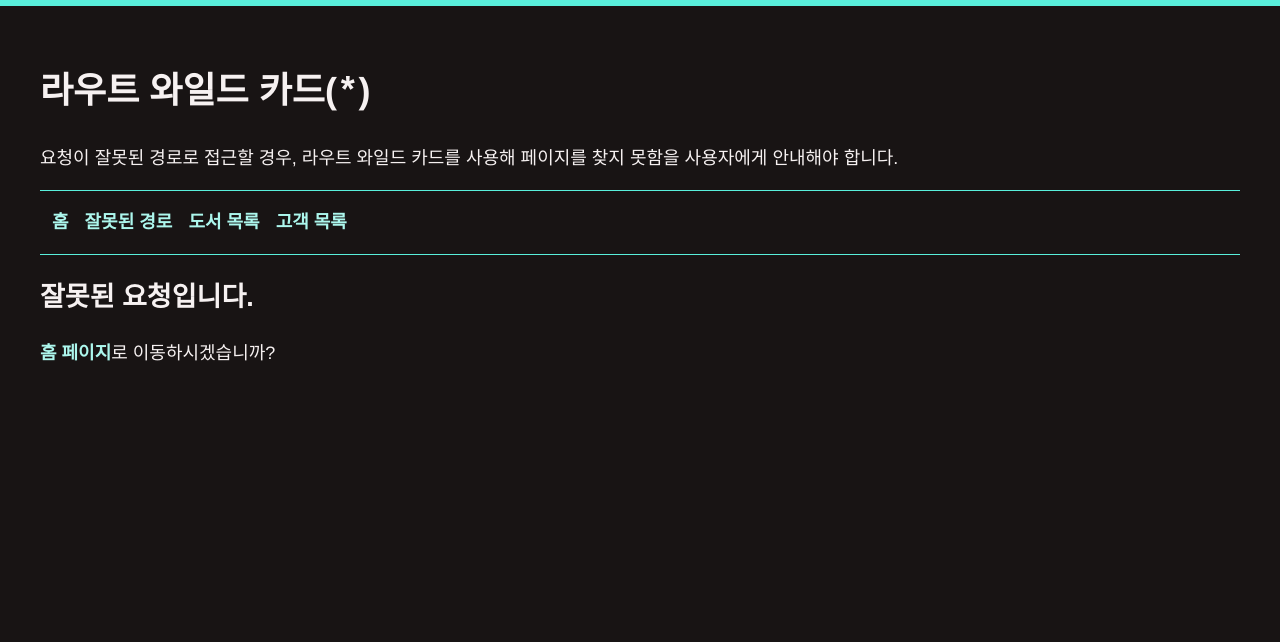
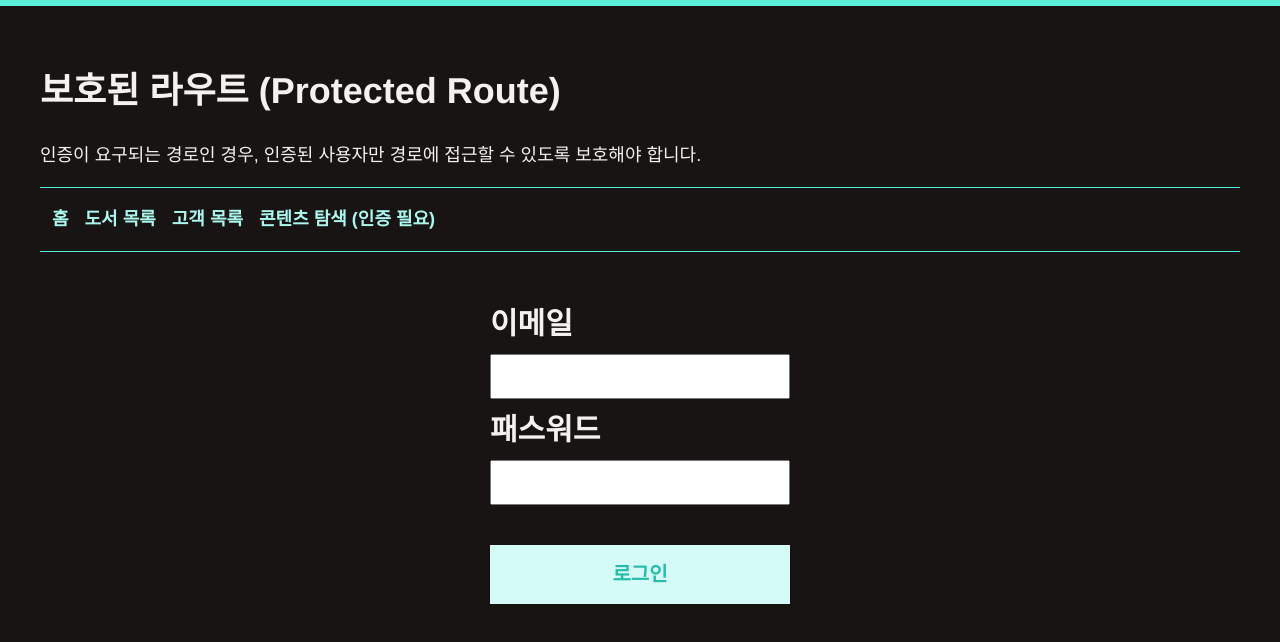
Before and after one commit to yamoo9/react-router-v6, a React (Create React App) app: page /login in a window 1280 px wide. Shown: the top 642 px of the page. Built offline with nearby package versions, Linux system fonts and the light colour scheme.

Commit message:
complete. 라우트 보호

```diff
--- a/package.json
+++ b/package.json
@@ -3,6 +3,7 @@
   "version": "0.1.0",
   "private": true,
   "dependencies": {
+    "lodash": "4.17.21",
     "react": "18.2.0",
     "react-dom": "18.2.0",
     "react-router-dom": "6.4.3",
--- a/src/App.jsx
+++ b/src/App.jsx
@@ -1,17 +1,17 @@
 import { BrowserRouter as Router } from 'react-router-dom';
 import { GlobalNav } from 'components/GlobalNav';
 import AppRoutes from './AppRoutes';
+import { AuthProvider } from 'contexts/auth';
 
 function App() {
   return (
+    <AuthProvider>
       <Router>
         <div className="container">
-        <h1>
-          라우트 와일드 카드(<code>*</code>)
-        </h1>
+          <h1>보호된 라우트 (Protected Route)</h1>
           <p>
-          요청이 잘못된 경로로 접근할 경우, 라우트 와일드 카드를 사용해 페이지를
-          찾지 못함을 사용자에게 안내해야 합니다.
+            인증이 요구되는 경로인 경우, 인증된 사용자만 경로에 접근할 수 있도록
+            보호해야 합니다.
           </p>
 
           <div className="border" />
@@ -23,6 +23,7 @@
           <AppRoutes />
         </div>
       </Router>
+    </AuthProvider>
   );
 }
 
--- a/src/AppRoutes.jsx
+++ b/src/AppRoutes.jsx
@@ -1,5 +1,7 @@
 import { lazy, Suspense } from 'react';
 import { useRoutes } from 'react-router-dom';
+import { RequiredAuth } from 'components/RequiredAuth';
+import Login from 'pages/Login';
 
 const Home = lazy(() => import('pages/Home'));
 const Books = lazy(() => import('pages/Books'));
@@ -8,10 +10,30 @@
 const Consumer = lazy(() => import('pages/Consumer'));
 const NotFound = lazy(() => import('pages/NotFound'));
 
+const Browse = lazy(() => import('pages/Browse'));
+const Dashboard = lazy(() => import('pages/Dashboard'));
+
 function RouteConfig() {
   const routeConfig = useRoutes([
     { path: '*', element: <NotFound /> },
     { path: '/', element: <Home /> },
+    { path: '/login', element: <Login /> },
+    {
+      path: '/browse',
+      element: (
+        <RequiredAuth>
+          <Browse />
+        </RequiredAuth>
+      ),
+    },
+    {
+      path: '/dashboard',
+      element: (
+        <RequiredAuth>
+          <Dashboard />
+        </RequiredAuth>
+      ),
+    },
     {
       path: '/books',
       element: <Books />,
--- a/src/components/GlobalNav.jsx
+++ b/src/components/GlobalNav.jsx
@@ -1,6 +1,9 @@
+import { useAuth } from 'contexts/auth';
 import { NavigateLink } from './NavigateLink';
 
 export function GlobalNav() {
+  const { isAuth, logOut } = useAuth();
+
   return (
     <nav className="navigation" aria-label="글로벌 페이지 내비게이션">
       <ul>
@@ -8,14 +11,26 @@
           <NavigateLink to="/">홈</NavigateLink>
         </li>
         <li>
-          <NavigateLink to="/unknown">잘못된 경로</NavigateLink>
-        </li>
-        <li>
           <NavigateLink to="/books">도서 목록</NavigateLink>
         </li>
         <li>
           <NavigateLink to="/consumers">고객 목록</NavigateLink>
         </li>
+        <li>
+          <NavigateLink to="/browse">콘텐츠 탐색 (인증 필요)</NavigateLink>
+        </li>
+        {isAuth ? (
+          <>
+            <li>
+              <NavigateLink to="/dashboard">대시보드</NavigateLink>
+            </li>
+            <li>
+              <button className="button" type="button" onClick={logOut}>
+                로그아웃
+              </button>
+            </li>
+          </>
+        ) : null}
       </ul>
     </nav>
   );
--- /dev/null
+++ b/src/components/RequiredAuth.jsx
@@ -0,0 +1,17 @@
+import { Navigate, useLocation } from 'react-router-dom';
+import { useAuth } from 'contexts/auth';
+
+export function RequiredAuth({ children }) {
+  const { isAuth } = useAuth();
+  const location = useLocation();
+  return isAuth ? (
+    children
+  ) : (
+    <Navigate
+      to="/login"
+      state={{
+        from: location.pathname,
+      }}
+    />
+  );
+}
--- /dev/null
+++ b/src/contexts/auth.jsx
@@ -0,0 +1,37 @@
+import { createContext, useContext, useState } from 'react';
+
+const AuthContext = createContext();
+
+export const AuthProvider = (props) => {
+  const [auth, setAuth] = useState(false);
+
+  const value = {
+    auth,
+    isAuth: !!auth,
+    logIn() {
+      return new Promise((res) => {
+        setAuth(true);
+        res();
+      });
+    },
+    logOut() {
+      return new Promise((res) => {
+        setAuth(false);
+        res();
+      });
+    },
+  };
+
+  return <AuthContext.Provider value={value} {...props} />;
+};
+
+export function useAuth() {
+  return useContext(AuthContext);
+}
+
+export const withAuth = (Component) => {
+  return function WithAuthHOC(props) {
+    const value = useAuth();
+    return <Component auth={value} {...props} />;
+  };
+};
--- /dev/null
+++ b/src/pages/Login.jsx
@@ -0,0 +1,57 @@
+import { useAuth } from 'contexts/auth';
+import { useState, useId } from 'react';
+import { useLocation, useNavigate } from 'react-router-dom';
+
+export default function Login() {
+  const emailId = useId();
+  const passwordId = useId();
+  const navigate = useNavigate();
+  const location = useLocation();
+  const { logIn } = useAuth();
+
+  const [email, setEmail] = useState('');
+  const [password, setPassword] = useState('');
+  const [readyToSend, setReadyToSend] = useState(false);
+
+  const handleChange = (e) => {
+    const { name, value } = e.target;
+    name === 'email' ? setEmail(value) : setPassword(value);
+    if (password.trim().length !== 0 && email.trim().length > 1) {
+      setReadyToSend(true);
+    } else {
+      setReadyToSend(false);
+    }
+  };
+
+  const handleSubmit = async (e) => {
+    e.preventDefault();
+    await logIn({ email, password });
+    navigate(location.state?.from ?? '/');
+  };
+
+  return (
+    <form className="form" onSubmit={handleSubmit}>
+      <label htmlFor={emailId}>이메일</label>
+      <input
+        type="email"
+        id={emailId}
+        value={email}
+        onChange={handleChange}
+        name="email"
+      />
+
+      <label htmlFor={passwordId}>패스워드</label>
+      <input
+        type="password"
+        id={passwordId}
+        name="password"
+        value={password}
+        onChange={handleChange}
+      />
+
+      <button type="submit" disabled={!readyToSend}>
+        로그인
+      </button>
+    </form>
+  );
+}
--- a/src/styles/base.css
+++ b/src/styles/base.css
@@ -70,6 +70,18 @@
   color: var(--green-600);
 }
 
+button {
+  cursor: pointer;
+  border: none;
+  padding: 0.4em 0.6em;
+  font-size: 16px;
+  font-weight: 900;
+  line-height: 1;
+  background: var(--green-500);
+  color: var(--green-900);
+  transition: all 300ms;
+}
+
 [role="alert"] {
   margin: 24px 0;
 }
--- /dev/null
+++ b/src/styles/form.css
@@ -0,0 +1,49 @@
+.form {
+  width: 300px;
+  margin: 50px auto;
+}
+
+
+.form label {
+  display: block;
+  margin: 8px 0;
+  font-size: 30px;
+  font-weight: 900;
+  color: var(--white);
+}
+
+.form input {
+  width: 100%;
+  padding: 10px;
+  font-size: 18px;
+}
+
+.form button {
+  cursor: pointer;
+  width: 100%;
+  margin: 40px 0;
+  border: none;
+  padding: 1.5vw;
+  font-size: 20px;
+  font-weight: 900;
+  background: var(--green-500);
+  color: var(--green-900);
+  transition: all 300ms;
+}
+
+.form button:hover {
+  transform: rotate(1deg);
+}
+
+.form button:disabled {
+  cursor: not-allowed;
+  background: var(--green-100);
+  color: var(--green-600);
+}
+
+.submitted h2 {
+  text-align: center;
+  font-size: 50px;
+  font-weight: 900;
+  color: var(--white);
+}
--- a/src/styles/globals.css
+++ b/src/styles/globals.css
@@ -2,3 +2,4 @@
 @import "./base.css";
 @import "./navigation.css";
 @import "./sidebar.css";
+@import "./form.css";
```
Also changed, not shown: 1 other file (tests, documents, lock files or other folders). Lines whose indentation alone changed are shown as unchanged.
